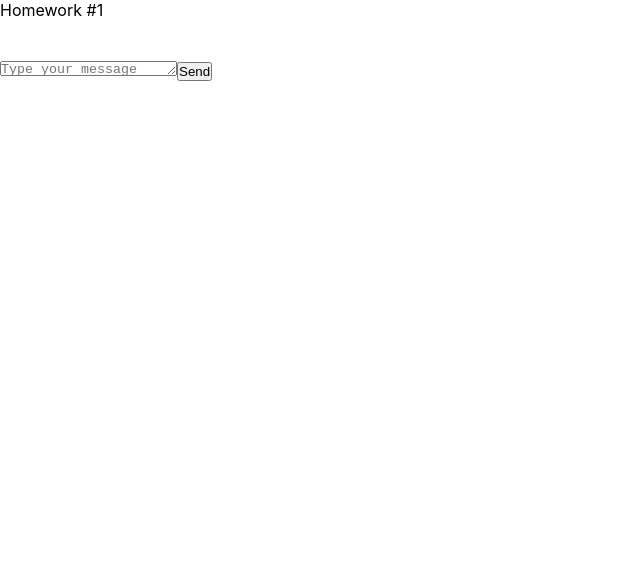
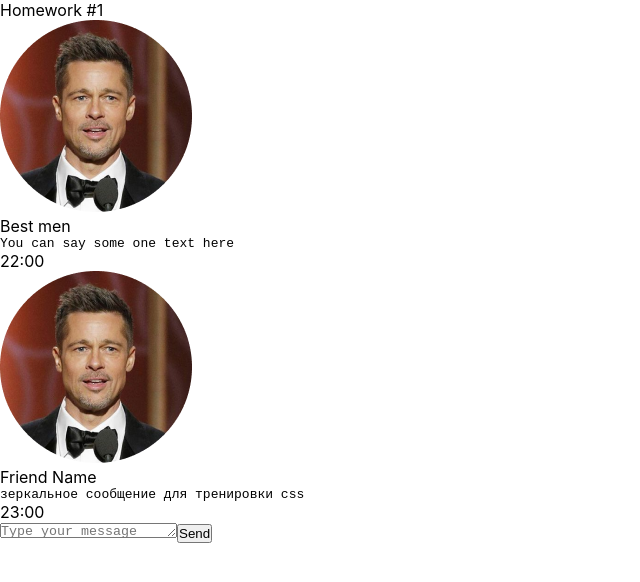
Before and after one commit to InfinityScripter/hw-master, a React (Create React App) app: page / in a window 1280 px wide. Shown: the top 582 px of the page, without its empty margins (0-640 px from the left). Built offline with nearby package versions, Linux system fonts and the light colour scheme.

Commit message:
props to Message.tsx and FriendMessage.tsx

```diff
--- a/src/s2-homeworks/hw01/HW1.tsx
+++ b/src/s2-homeworks/hw01/HW1.tsx
@@ -4,7 +4,7 @@ import MessageSender from './message-sender/MessageSender'
 import s2 from '../../s1-main/App.module.css'
 import FriendMessage from './friend-message/FriendMessage'
 import avatar from './avatar.png'
-import {fdatasync} from "fs";
+
 
 /*
 * 1 - описать тип MessageType
@@ -49,7 +49,7 @@ export const friendMessage0: MessageType = {
     },
     message: {
         text: 'зеркальное сообщение для тренировки css', // можно менять
-        time: '22:00', // можно менять
+        time: '23:00', // можно менять
     },
 }
 
--- a/src/s2-homeworks/hw01/friend-message/FriendMessage.tsx
+++ b/src/s2-homeworks/hw01/friend-message/FriendMessage.tsx
@@ -22,7 +22,7 @@ const FriendMessage = (props: MessagePropsType) => {
                 <img
                     id={'hw1-friend-avatar-' + props.message.id}
                     // создаёт студент
-
+                    src={props.message.user.avatar}
                     //
                 />
                 <div className={s.friendText}>
@@ -31,7 +31,7 @@ const FriendMessage = (props: MessagePropsType) => {
                         className={s.friendName}
                     >
                         {/*создаёт студент*/}
-
+                        {props.message.user.name}
                         {/**/}
                     </div>
                     <pre
@@ -39,7 +39,7 @@ const FriendMessage = (props: MessagePropsType) => {
                         className={s.friendMessageText}
                     >
                         {/*создаёт студент*/}
-
+                        {props.message.message.text}
                         {/**/}
                     </pre>
                 </div>
@@ -49,7 +49,7 @@ const FriendMessage = (props: MessagePropsType) => {
                 className={s.friendTime}
             >
                 {/*создаёт студент*/}
-
+                {props.message.message.time}
                 {/**/}
             </div>
         </div>
--- a/src/s2-homeworks/hw01/message/Message.tsx
+++ b/src/s2-homeworks/hw01/message/Message.tsx
@@ -27,25 +27,25 @@ const Message = (props: MessagePropsType) => {
                 <img
                     id={'hw1-avatar-' + props.message.id}
                     // создаёт студент
-
+                    src={props.message.user.avatar}
                     //
                 />
                 <div className={s.text}>
                     <div id={'hw1-name-' + props.message.id} className={s.name}>
                         {/*создаёт студент*/}
-
+                        {props.message.user.name}
                         {/**/}
                     </div>
                     <pre id={'hw1-text-' + props.message.id} className={s.messageText}>
                         {/*создаёт студент*/}
-
+                        {props.message.message.text}
                         {/**/}
                     </pre>
                 </div>
             </div>
             <div id={'hw1-time-' + props.message.id} className={s.time}>
                 {/*создаёт студент*/}
-
+                {props.message.message.time}
                 {/**/}
             </div>
         </div>
```
